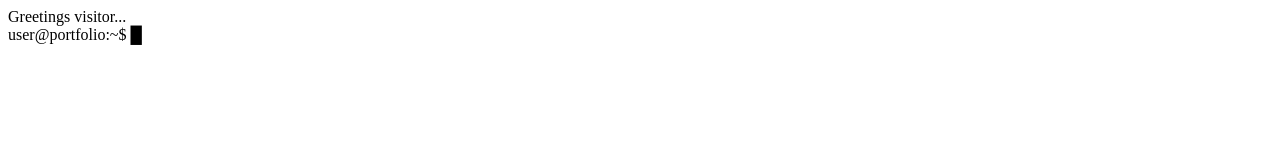
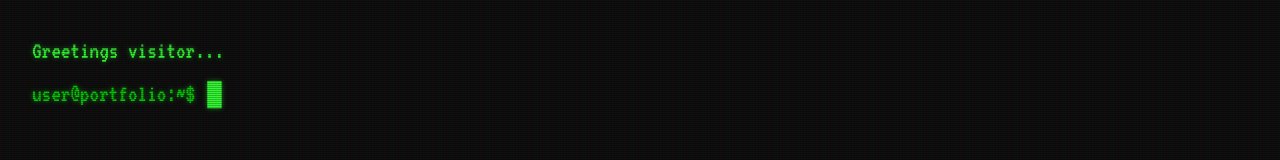
Before and after one commit to josef-eagon/cli_website, a website built with Vite: page index.html in a window 1280 px wide. Shown: the top 160 px of the page. Built offline with nearby package versions, Linux system fonts and the light colour scheme.

Commit message:
updated references to CSS

```diff
--- a/index.html
+++ b/index.html
@@ -9,6 +9,7 @@
   <link rel="preconnect" href="https://fonts.googleapis.com">
   <link rel="preconnect" href="https://fonts.gstatic.com" crossorigin>
   <link href="https://fonts.googleapis.com/css2?family=VT323&display=swap" rel="stylesheet">
+  <link rel="stylesheet" href="./src/style.css">
 </head>
 
 <body>
```
